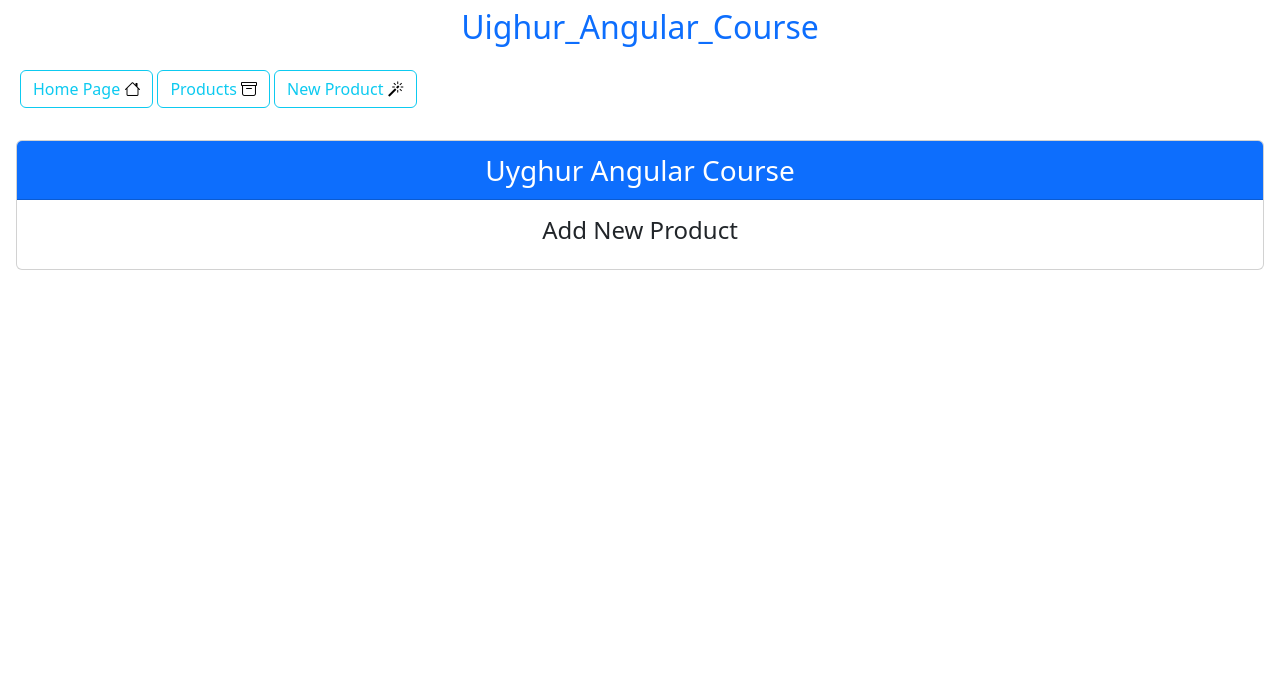
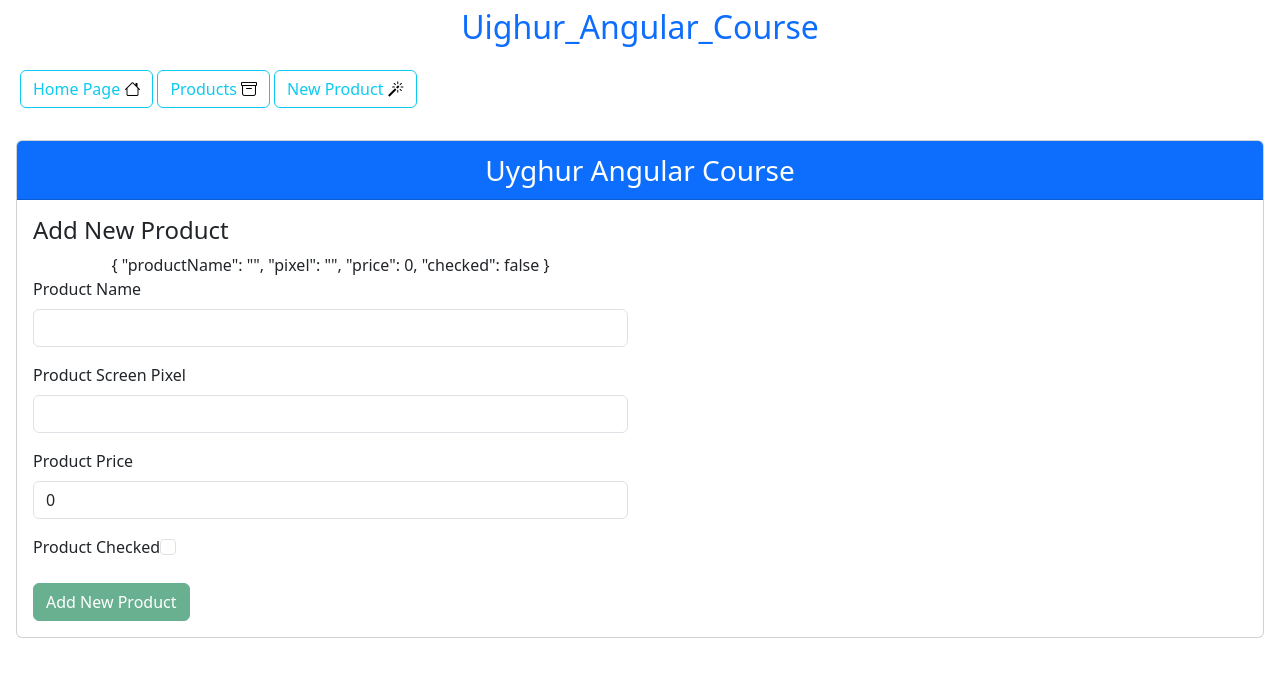
Before and after one commit to Subhi-DaJava/Angular-Course-With-JSON-Server-HttpInterceptor-Auth-Authorization-Guards, an Angular app: page /newProduct in a window 1280 px wide. Shown: the top 676 px of the page. Built offline with nearby package versions, Linux system fonts and the light colour scheme.

Commit message:
1.6.0 modify products component, products, errorMessage, add ReactiveFormsModule, addProduct methods

```diff
--- a/src/app/components/new-product/new-product.component.html
+++ b/src/app/components/new-product/new-product.component.html
@@ -1,8 +1,36 @@
 <div class="p-3">
   <div class="card">
     <div class="card-header text-center text-bg-primary fs-3">Uyghur Angular Course</div>
-    <div class="card-body text-center">
+    <div class="card-body ">
       <h4>Add New Product</h4>
+      <div class="row">
+        <div class="col-md-6">
+         <div class="text-center">{{productForm.value | json}}</div>
+          <form [formGroup]="productForm" (ngSubmit)="addNewProduct()">
+            <div class="mb-3">
+              <label class="form-label">Product Name</label>
+              <input class="form-control" formControlName="productName">
+            </div>
+
+            <div class="mb-3">
+              <label class="form-label">Product Screen Pixel</label>
+              <input class="form-control" formControlName="pixel">
+            </div>
+
+            <div class="mb-3">
+              <label class="form-label">Product Price</label>
+              <input class="form-control" formControlName="price">
+            </div>
+
+            <div class="mb-3">
+              <label class="form-label">Product Checked</label>
+              <input type="checkbox" class="form-check-input" formControlName="checked">
+            </div>
+
+            <button [disabled]="productForm.invalid" class="btn btn-success">Add New Product</button>
+          </form>
+        </div>
+      </div>
     </div>
   </div>
 </div>
--- a/src/app/components/new-product/new-product.component.ts
+++ b/src/app/components/new-product/new-product.component.ts
@@ -1,10 +1,39 @@
-import { Component } from '@angular/core';
+import {Component, OnInit} from '@angular/core';
+import {FormBuilder, FormGroup, Validators} from "@angular/forms";
+import {Product} from "../../models/product";
+import {ProductService} from "../../services/product.service";
+import {logMessages} from "@angular-devkit/build-angular/src/builders/browser-esbuild/esbuild";
 
 @Component({
   selector: 'app-new-product',
   templateUrl: './new-product.component.html',
   styleUrls: ['./new-product.component.css']
 })
-export class NewProductComponent {
+export class NewProductComponent implements OnInit{
 
+  public productForm!: FormGroup;
+  private errorMessage!: string;
+  constructor(private formBuilder: FormBuilder, private productService: ProductService) {
+  }
+
+  ngOnInit(): void {
+    this.productForm = this.formBuilder.group({
+      productName : this.formBuilder.control('', [Validators.required]),
+      pixel : this.formBuilder.control(''),
+      price : this.formBuilder.control(0),
+      checked : this.formBuilder.control(false),
+    })
+  }
+
+  addNewProduct() {
+    let newProduct : Product = this.productForm.value;
+    this.productService.addProduct(newProduct).subscribe({
+      next: productSaved => {
+        console.log(productSaved)
+      },
+      error:err => {
+        this.errorMessage = err.message;
+      }
+    });
+  }
 }
--- a/src/app/components/products/products.component.html
+++ b/src/app/components/products/products.component.html
@@ -15,7 +15,7 @@
         </tr>
         </thead>
         <tbody>
-        <tr *ngFor="let product of products$ | async">
+        <tr *ngFor="let product of products">
           <td>{{product.id}}</td>
           <td>{{product.productName}}</td>
           <td>{{product.pixel}}</td>
--- a/src/app/components/products/products.component.ts
+++ b/src/app/components/products/products.component.ts
@@ -9,7 +9,7 @@ import {catchError, map, Observable, of} from "rxjs";
   styleUrls: ['./products.component.css']
 })
 export class ProductsComponent implements OnInit {
-  products$!: Observable<Array<Product>>;
+  products: Array<Product> = [];
   errorMessage!: string;
 
   constructor(private productService: ProductService) {
@@ -24,20 +24,14 @@ export class ProductsComponent implements OnInit {
   }
 
   private getAllProducts() {
-    this.products$ = this.productService.getProducts().pipe(
-      catchError(error => {
-        this.errorMessage = error.message;
-        console.log(`Connection error:  ${this.errorMessage}`)
-        return of([]);
-      })
-    );
-    // this.productService.getProducts().subscribe({
-    //   next: allProducts => {
-    //     this.products = allProducts;
-    //   }, error: err => {
-    //     console.log(err);
-    //   }
-    // });
+   this.productService.getProducts().subscribe({
+      next: allProducts => {
+        this.products = allProducts;
+      }, error: err => {
+        this.errorMessage = err.message;
+        console.log(err);
+      }
+    });
   }
 
   private changeChecked(product: Product) {
@@ -48,8 +42,8 @@ export class ProductsComponent implements OnInit {
         product.checked = !product.checked;
       },
       error: err => {
-        console.log(err);
-        this.errorMessage = err.error.message;
+        console.log(err.message);
+        this.errorMessage = err.message;
       }
     });
   }
@@ -58,11 +52,9 @@ export class ProductsComponent implements OnInit {
     if(confirm('Are you sure to delete this product ?'))
     this.productService.deleteProductById(id).subscribe({
       next: value =>  {
-        this.products$ = this.products$.pipe(
-          map(productsFiltered => productsFiltered.filter(product => product.id != id))
-        )
+        this.products = this.products.filter(product => product.id != id);
       }, error: err => {
-        this.errorMessage = err.error.message;
+        this.errorMessage = err.message;
       }
     });
   }
--- a/src/app/services/product.service.ts
+++ b/src/app/services/product.service.ts
@@ -22,4 +22,8 @@ export class ProductService {
   public deleteProductById(id: number) {
     return this.http.delete<any>(`http://localhost:9000/products/${id}`);
   }
+
+  addProduct(product: Product): Observable<Product> {
+    return this.http.post<Product>("http://localhost:9000/products", product);
+  }
 }
```
Also changed, not shown: json_server/uyghur_angular.json (+10 -38 lines), src/app/app.module.ts (+17 -14 lines), src/assets/img/part_4-delete_method_with_productsArray.jpg (added), src/assets/img/part_5_addProduct_interface.jpg (added).
